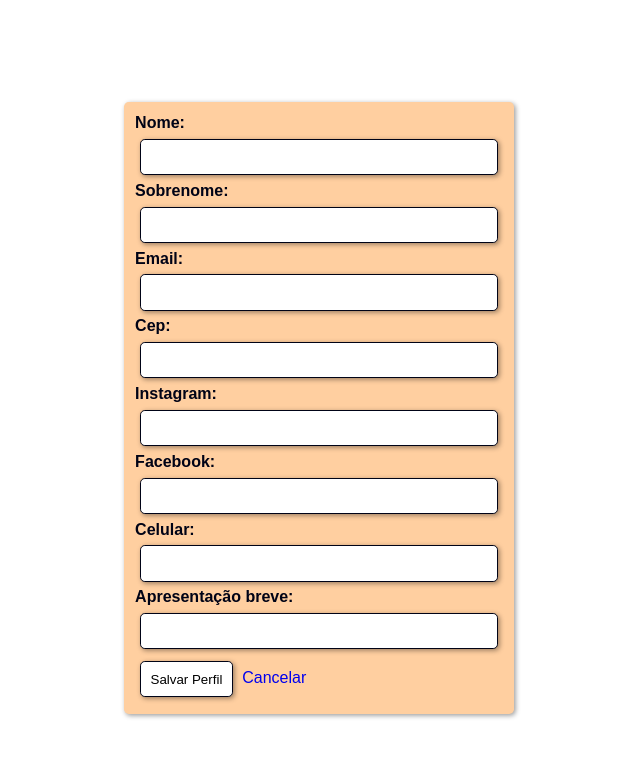
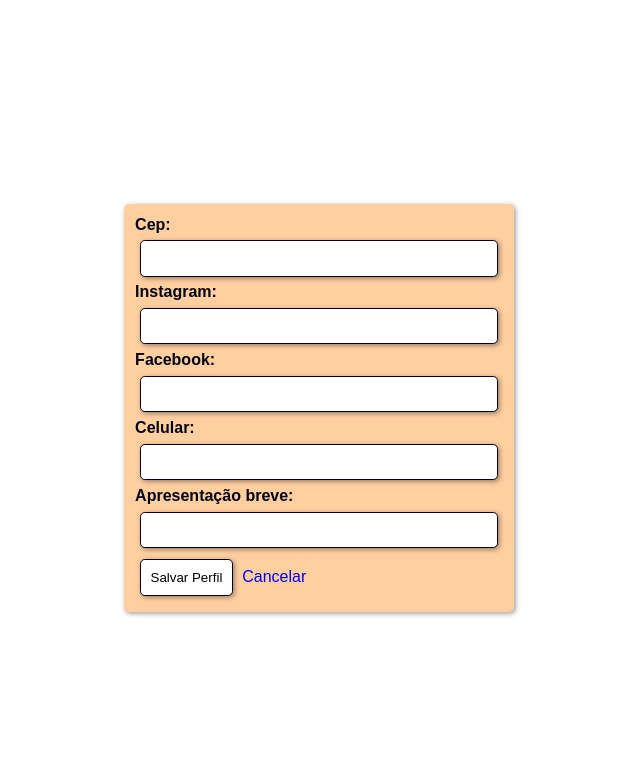
Before and after one commit to Mallaguetti/PhotoHere, a PHP site: page /perfilFotografoEditar.php in a window 1280 px wide. Shown: the part 72-840 px from the top of the page, without its empty margins (321-961 px from the left). Run offline with PHP 8.4, Linux system fonts and the light colour scheme; the visitor is signed in with stand-in values (Sample User, id 1); data that the repository does not hold is empty.

Commit message:
Revert "Navegação e Editar fotografo"
This reverts commit 7998d2d18b166daf111c52592fb50bd55d4669d4.

```diff
--- a/codigos/daoFotografo.php
+++ b/codigos/daoFotografo.php
@@ -36,12 +36,9 @@
         return $res;
     };
 
-    function salvarPerfil($conexao, $id, $nome, $sobreNome, $email, $cep, $instagram, $facebook, $celular, $apresentacao){
+    function salvarPerfil($conexao, $id, $cep, $instagram, $facebook, $celular, $apresentacao){
 
         $sql = "UPDATE fotografo SET
-        nome = '$nome',
-        sobreNome = '$sobreNome',
-        email = '$email',
         cep = '$cep',
         instagram = '$instagram',
         facebook = '$facebook',
--- a/codigos/editarUsuarioFotografo.php
+++ b/codigos/editarUsuarioFotografo.php
@@ -1,8 +1,5 @@
 <?php
     $id = $_POST["id"];
-    $nome = $_POST["nome"];
-    $sobreNome = $_POST["sobreNome"];
-    $email = $_POST["email"];
     $cep = $_POST["cep"];
     $instagram = $_POST["instagram"];
     $facebook = $_POST["facebook"];
@@ -12,7 +9,7 @@
     require_once "conectar.php";
     require_once "daoFotografo.php";
 
-    salvarPerfil($conexao, $id, $nome, $sobreNome, $email, $cep, $instagram, $facebook, $celular, $apresentacao);
+    salvarPerfil($conexao, $id, $cep, $instagram, $facebook, $celular, $apresentacao);
 
     header("Location:../perfilFotografoEditar.php?msg=Perfil salvo com sucesso")
 ?>
--- a/codigos/validarSessao.php
+++ b/codigos/validarSessao.php
@@ -9,8 +9,7 @@
     };
     function loginRequerido(){
         if (!isset($_SESSION["idSessao"])){
-            $pag = basename($_SERVER['PHP_SELF'],'.php');
-            header("Location:formLogin.php?pag=$pag.php");
+            header("Location:formLogin.php");
         };
     };
 ?>
--- a/perfilFotografoEditar.php
+++ b/perfilFotografoEditar.php
@@ -11,7 +11,6 @@
     $registro = mysqli_fetch_assoc(pesquisarFotografo($conexao, 0, $id));
 
     $nome = $registro["nome"];
-    $sobreNome = $registro["sobreNome"];
     $email = $registro["email"];
     $cep = $registro["cep"];
     $apresentacao = $registro["apresentacao"];
@@ -42,52 +41,34 @@
                 <input type="hidden" name="id" value="<?php echo $id?>">
                 <table>
                     <tr>
-                        <th> Nome: </th>
-                    </tr>
-                    <tr>
-                        <td><input type="text" name="nome" size="40" value="<?php echo $nome?>"></td>
-                    </tr>
-                    <tr>
-                        <th> Sobrenome: </th>
-                    </tr>
-                    <tr>
-                        <td><input type="text" name="sobreNome" size="40" value="<?php echo $sobreNome?>"></td>
-                    </tr>
-                    <tr>
-                        <th> Email: </th>
-                    </tr>
-                    <tr>
-                        <td><input type="text" name="email" size="40" value="<?php echo $email?>"></td>
-                    </tr>
-                    <tr>
                         <th> Cep: </th>
                     </tr>
                     <tr>
-                        <td><input type="text" name="cep" size="40" value="<?php echo $cep?>"></td>
+                        <td><input type="text" name="cep" size="40" value="<?php echo $cep?>" required=""></td>
                     </tr>
                     <tr>
                         <th> Instagram: </th>
                     </tr>
                     <tr>
-                        <td><input type="text" name="instagram" size="40" value="<?php echo $instagram?>"></td>
+                        <td><input type="text" name="instagram" size="40" value="<?php echo $instagram?>" required=""></td>
                     </tr>
                     <tr>
                         <th> Facebook: </th>
                     </tr>
                     <tr>
-                        <td><input type="text" name="facebook" size="40" value="<?php echo $facebook?>"></td>
+                        <td><input type="text" name="facebook" size="40" value="<?php echo $facebook?>" required=""></td>
                     </tr>
                     <tr>
                         <th> Celular: </th>
                     </tr>
                     <tr>
-                        <td><input type="text" name="celular" size="40" value="<?php echo $celular?>"></td>
+                        <td><input type="text" name="celular" size="40" value="<?php echo $celular?>" required=""></td>
                     </tr>
                     <tr>
                         <th> Apresentação breve: </th>
                     </tr>
                     <tr>
-                        <td><input type="text" name="apresentacao" size="40" value="<?php echo $apresentacao?>"></td>
+                        <td><input type="text" name="apresentacao" size="40" value="<?php echo $apresentacao?>" required=""></td>
                     </tr>
                     <?php
                         if(isset($_GET["msg"])){
--- a/perfilFotografoEnsaios.php
+++ b/perfilFotografoEnsaios.php
@@ -92,8 +92,8 @@
                                     <tr>
                                         <td></td>
                                         <td></td>
-                                        <td rowspan='2'><a href='codigos/editarEnsaio.php?msg=0&id=$idEnsaio'>Cancelar</a></td>
-                                        <td rowspan='2'><a href='codigos/editarEnsaio.php?msg=1&id=$idEnsaio'>Confirmar</a></td>
+                                        <td rowspan='2'><a href=''>Cancelar</a></td>
+                                        <td rowspan='2'><a href='codigos/daoEnsaio.php?msg=$idEnsaio'>Confirmar</a></td>
                                     </tr>
                                 </tfoot>
                             </table>
```
Also changed, not shown: codigos/daoEnsaio.php (+14 -3 lines), codigos/editarEnsaio.php (deleted, +0 -29 lines), encontrarFotografo.php (+7 -1 lines), novoEnsaio.php (+3 -6 lines).
